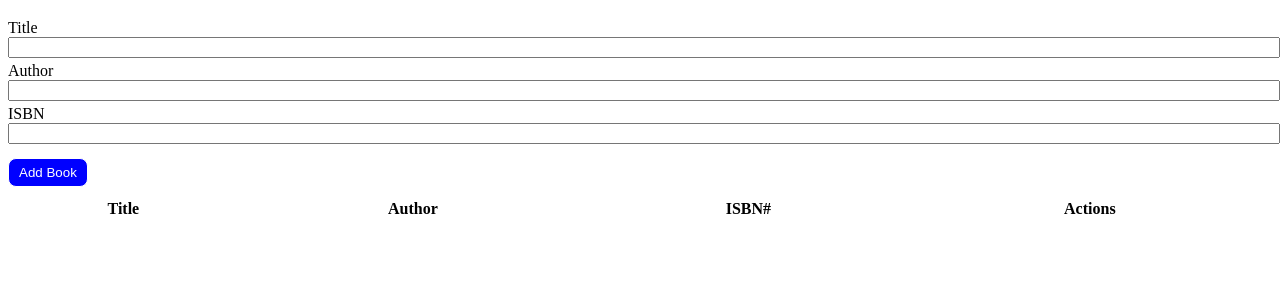
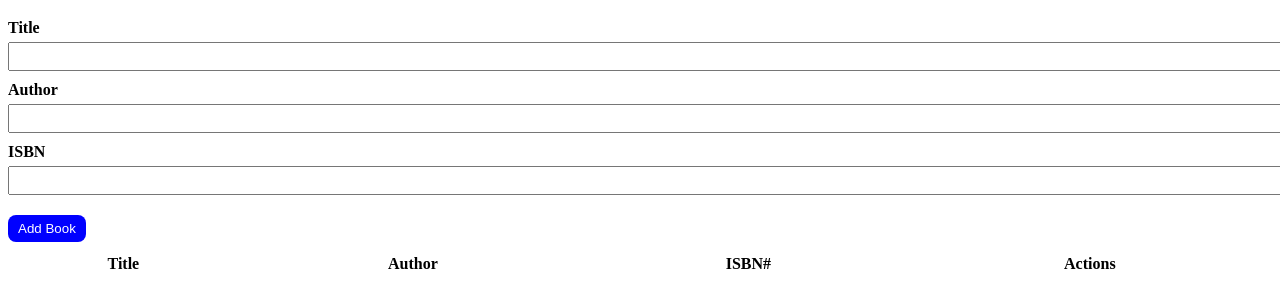
Before and after one commit to acciojob/book-list-Lochan-sharma232, a website: page main.html in a window 1280 px wide. Shown: the part 61-368 px from the top of the page. Drawn offline with Linux system fonts and the light colour scheme.

Commit message:
created a submission

```diff
--- a/styles.css
+++ b/styles.css
@@ -28,3 +28,31 @@
 #book-list tr.hrline{
 	border:2px solid;
 }
+.form-group{
+	margin-bottom:10px;
+}
+.form-group label{
+	display:block;
+  font-weight:bold;
+}
+input{
+	width:100%;
+	padding:5px;
+	margin-top:5px;
+	}
+#submit{
+	color:white;
+	border:none;
+	cursor:pointer;
+}
+#submit:hover{
+	background-color:#218838;
+}
+.delete{
+	background-color:red;
+	color:white;
+	border:none;
+	padding:5px 10px;
+cursor:pointer;
+	border-radius:4px;
+}
```
